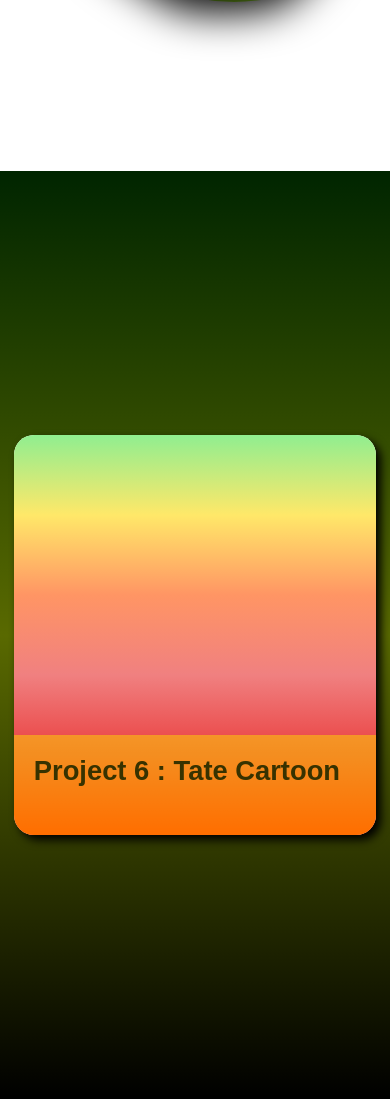
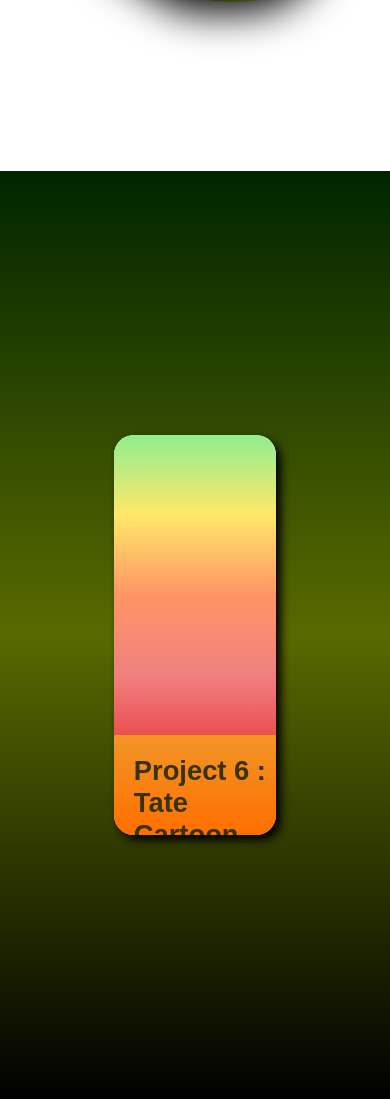
Before and after one commit to Danielhans12/Tate, a plain HTML site: page index.html in a window 390 px wide. Shown: the part 673-1772 px from the top of the page. Drawn offline with Linux system fonts and the light colour scheme.

Commit message:
Update style.css

```diff
--- a/style.css
+++ b/style.css
@@ -235,6 +235,16 @@ section img:hover{
         overflow-y: visible;
     }
 }
+
+@media (max-width:500px){
+
+ .outer{
+    width: calc(5rem + 16vw );
+
+
+}
+
+}
 ::-webkit-scrollbar{
     background-color: palegreen;
 }
```
